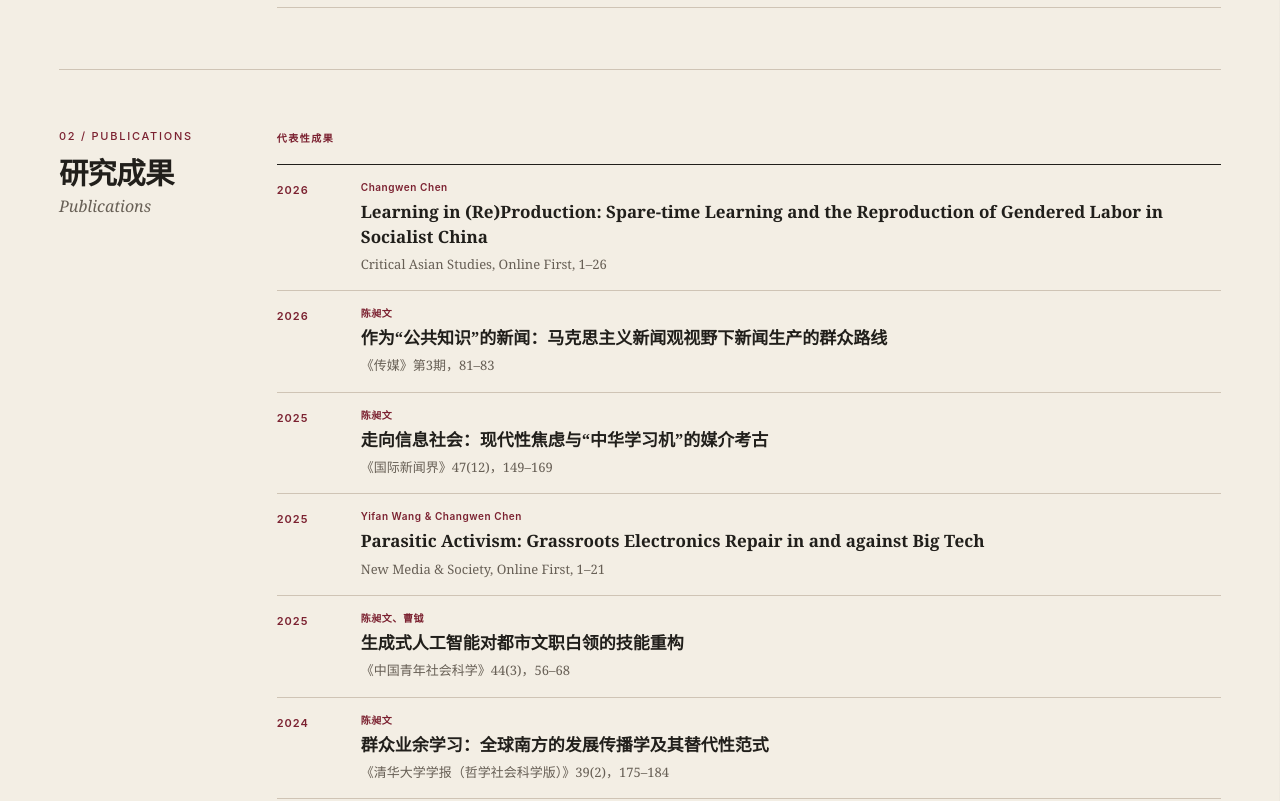
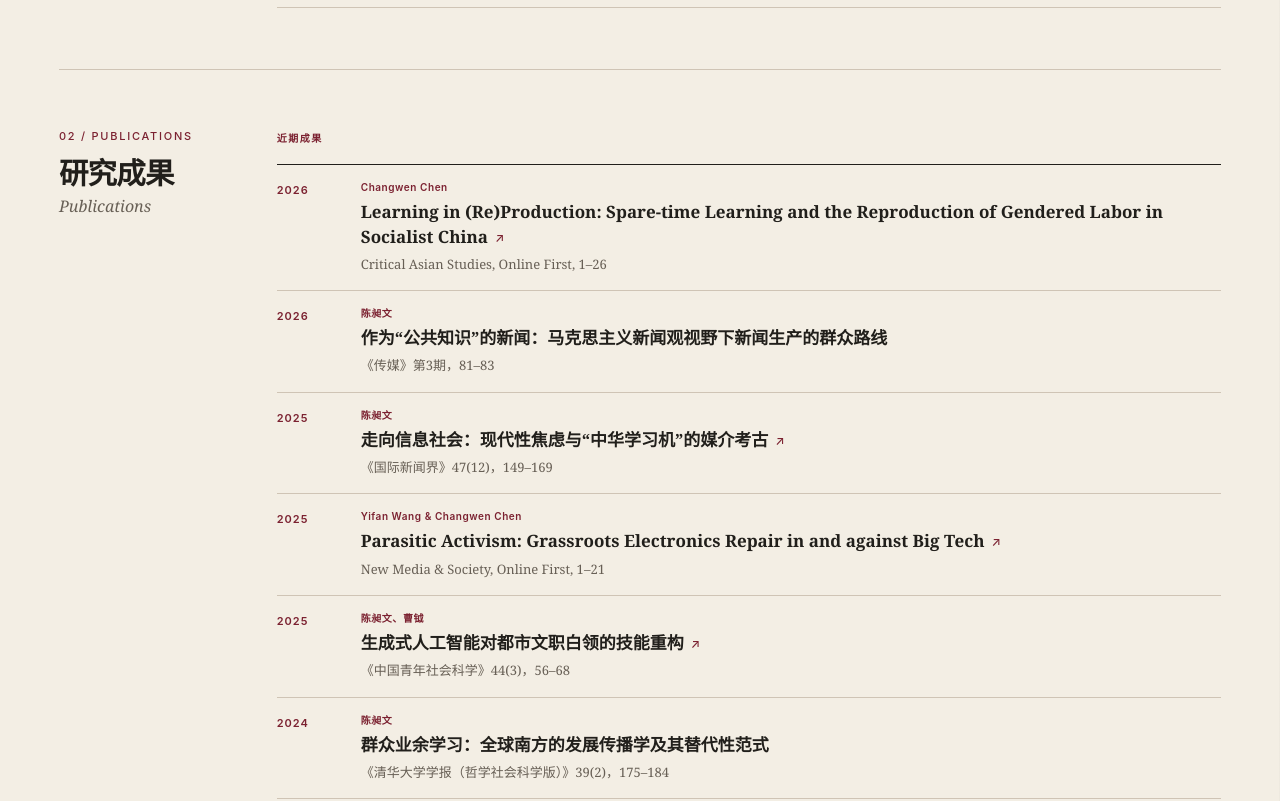
Before and after one commit to cklasd/changwen-chen-academic-homepage, a Next.js app: page / in a window 1280 px wide. Shown: the part 900-1701 px from the top of the page. Built offline with nearby package versions, Linux system fonts and the light colour scheme.

Commit message:
Restore recent publication links

```diff
--- a/app/LegacyHome.tsx
+++ b/app/LegacyHome.tsx
@@ -12,7 +12,7 @@ const copy = {
     publicWriting: "媒体文章",
     teaching: "教学",
     profileLabel: "个人研究自述",
-    workLabel: "代表性成果",
+    workLabel: "近期成果",
     courses: "开设课程",
     scholar: "查看谷歌学术",
     email: "发送邮件",
@@ -26,7 +26,7 @@ const copy = {
     publicWriting: "Public Writing",
     teaching: "Teaching",
     profileLabel: "Research Statement",
-    workLabel: "Selected Publications",
+    workLabel: "Recent Publications",
     courses: "Courses Taught",
     scholar: "View Google Scholar",
     email: "Send an email",
@@ -94,6 +94,7 @@ export const publications = [
     authors: "Changwen Chen",
     title: "Learning in (Re)Production: Spare-time Learning and the Reproduction of Gendered Labor in Socialist China",
     venue: "Critical Asian Studies, Online First, 1–26",
+    href: "https://doi.org/10.1080/14672715.2026.2642704",
   },
   {
     year: "2026",
@@ -106,18 +107,21 @@ export const publications = [
     authors: "陈昶文",
     title: "走向信息社会：现代性焦虑与“中华学习机”的媒介考古",
     venue: "《国际新闻界》47(12)，149–169",
+    href: "https://doi.org/10.13495/j.cnki.cjjc.2025.12.007",
   },
   {
     year: "2025",
     authors: "Yifan Wang & Changwen Chen",
     title: "Parasitic Activism: Grassroots Electronics Repair in and against Big Tech",
     venue: "New Media & Society, Online First, 1–21",
+    href: "https://doi.org/10.1177/14614448251403488",
   },
   {
     year: "2025",
     authors: "陈昶文、曹钺",
     title: "生成式人工智能对都市文职白领的技能重构",
     venue: "《中国青年社会科学》44(3)，56–68",
+    href: "https://doi.org/10.16034/j.cnki.10-1318/c.2025.03.006",
   },
   {
     year: "2024",
@@ -130,18 +134,21 @@ export const publications = [
     authors: "Changwen Chen & Renyi Hong",
     title: "Business of Involution: Self-Study Rooms and Work Culture in China",
     venue: "Journal of Cultural Economy, 17(3), 396–412",
+    href: "https://doi.org/10.1080/17530350.2023.2246988",
   },
   {
     year: "2023",
     authors: "Changwen Chen, Ziyi Wang & Joel Gn",
     title: "Serve the Traffic: The Logic of Traffic and Its Politics on WeChat Platform",
     venue: "Social Media + Society, 9(3), 1–11",
+    href: "https://doi.org/10.1177/20563051231193025",
   },
   {
     year: "2023",
     authors: "Changwen Chen",
     title: "Revisiting Dallas Smythe’s ‘Cultural Screening’: Maoist Class Politics and the Technology Revolution in Socialist China",
     venue: "Chinese Journal of Communication, 16(4), 376–394",
+    href: "https://doi.org/10.1080/17544750.2023.2208243",
   },
   {
     year: "2019",
@@ -290,7 +297,13 @@ export default function Home() {
                   <span className="publication-year">{publication.year}</span>
                   <div className="publication-copy">
                     <p>{publication.authors}</p>
-                    <h3>{publication.title}</h3>
+                    <h3>
+                      {"href" in publication ? (
+                        <a href={publication.href} target="_blank" rel="noreferrer">
+                          {publication.title}<span aria-hidden="true">↗</span>
+                        </a>
+                      ) : publication.title}
+                    </h3>
                     <span>{publication.venue}</span>
                   </div>
                 </li>
--- a/app/globals.css
+++ b/app/globals.css
@@ -536,17 +536,17 @@ h2 span {
   line-height: 1.5;
 }
 
-.public-writing-list h3 a {
+.publication-list h3 a {
   text-decoration: none;
   transition: color 160ms ease;
 }
 
-.public-writing-list h3 a:hover,
-.public-writing-list h3 a:focus-visible {
+.publication-list h3 a:hover,
+.publication-list h3 a:focus-visible {
   color: var(--accent);
 }
 
-.public-writing-list h3 a span {
+.publication-list h3 a span {
   display: inline-block;
   margin-left: 7px;
   color: var(--accent);
```
